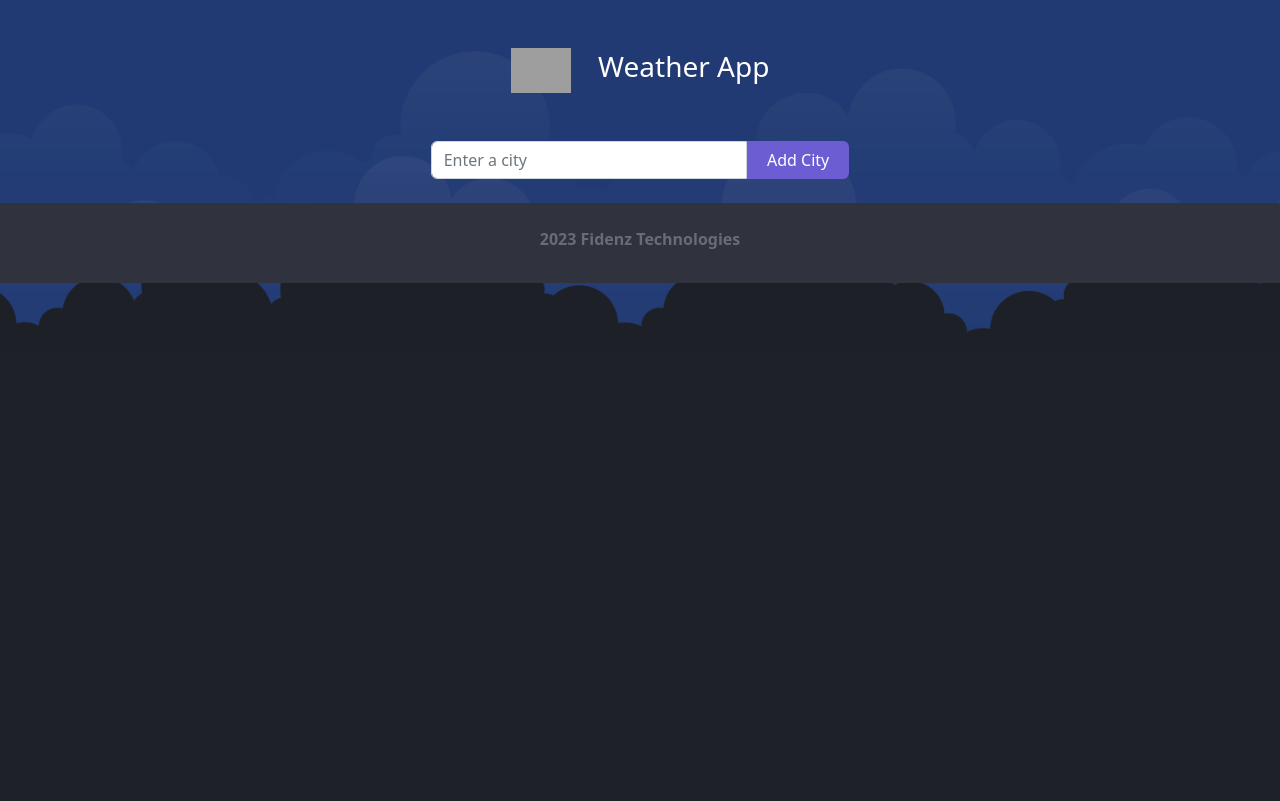
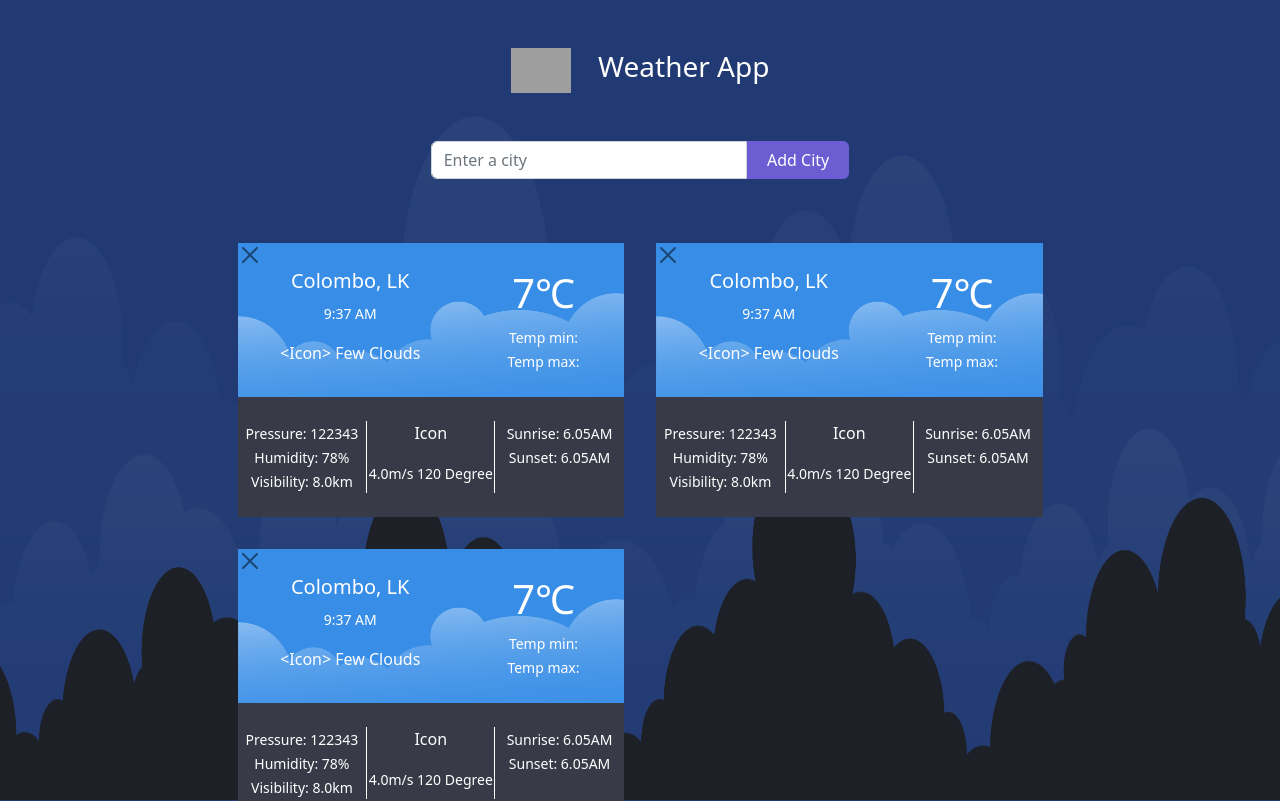
Before and after one commit to ashenJay07/Weather-App-Frontend-Assignment, a React (Create React App) app in the folder frontend/: page / in a window 1280 px wide. Shown: the top 801 px of the page. Built offline with nearby package versions, Linux system fonts and the light colour scheme; grey boxes are pictures that could not be loaded.

Commit message:
Implemented weather card.

```diff
--- a/frontend/package.json
+++ b/frontend/package.json
@@ -9,6 +9,7 @@
     "bootstrap": "^5.2.3",
     "react": "^18.2.0",
     "react-dom": "^18.2.0",
+    "react-icons": "^4.8.0",
     "react-scripts": "5.0.1",
     "web-vitals": "^2.1.4"
   },
--- a/frontend/public/index.html
+++ b/frontend/public/index.html
@@ -11,6 +11,22 @@
 
     <link rel="manifest" href="%PUBLIC_URL%/manifest.json" />
 
+    <script
+      src="https://cdn.jsdelivr.net/npm/bootstrap@5.2.3/dist/js/bootstrap.bundle.min.js"
+      integrity="sha384-kenU1KFdBIe4zVF0s0G1M5b4hcpxyD9F7jL+jjXkk+Q2h455rYXK/7HAuoJl+0I4"
+      crossorigin="anonymous"
+    ></script>
+    <script
+      src="https://cdn.jsdelivr.net/npm/@popperjs/core@2.11.6/dist/umd/popper.min.js"
+      integrity="sha384-oBqDVmMz9ATKxIep9tiCxS/Z9fNfEXiDAYTujMAeBAsjFuCZSmKbSSUnQlmh/jp3"
+      crossorigin="anonymous"
+    ></script>
+    <script
+      src="https://cdn.jsdelivr.net/npm/bootstrap@5.2.3/dist/js/bootstrap.min.js"
+      integrity="sha384-cuYeSxntonz0PPNlHhBs68uyIAVpIIOZZ5JqeqvYYIcEL727kskC66kF92t6Xl2V"
+      crossorigin="anonymous"
+    ></script>
+
     <title>Weather App</title>
   </head>
   <body>
--- a/frontend/src/App.css
+++ b/frontend/src/App.css
@@ -36,3 +36,28 @@ body {
   color: #6a6c73;
   font-weight: bold;
 }
+
+.weather-card .dark {
+  background-color: #383b47;
+}
+
+.weather-card .dark .custom-border {
+  border-color: white;
+  border: 1px solid;
+  border-top: 0;
+  border-bottom: 0;
+}
+
+.weather-card .card-view {
+  background-color: #388ee7;
+  background-image: url("../public/resources/card-background.png");
+  background-repeat: no-repeat;
+  background-size: 100% auto;
+}
+
+@media (min-width: 992px) {
+  .render-card {
+    display: flex;
+    flex-wrap: wrap;
+  }
+}
--- a/frontend/src/App.js
+++ b/frontend/src/App.js
@@ -2,12 +2,24 @@ import "./App.css";
 import SearchBar from "./components/dashboard/searchBar";
 import Footer from "./components/layout/footer";
 import Header from "./components/layout/header";
+import WeatherCard from "./components/weather/weatherCard";
 
 function App() {
   return (
     <div className="App">
       <Header />
       <SearchBar />
+
+      <div className="container mt-5">
+        <div className="col-sm-9 " style={{ margin: "auto" }}>
+          <div className="render-card">
+            <WeatherCard />
+            <WeatherCard />
+            <WeatherCard />
+          </div>
+        </div>
+      </div>
+
       <Footer />
     </div>
   );
--- /dev/null
+++ b/frontend/src/components/weather/weatherCard.jsx
@@ -0,0 +1,50 @@
+const WeatherCard = () => {
+  return (
+    <div className="col-sm-6 weather-card">
+      <div className="m-3">
+        <div className="d-flex flex-wrap card-view pb-4">
+          <div className="col-12">
+            <button type="button" class="btn-close" aria-label="Close"></button>
+          </div>
+          <div className="col-7 mt-0 text-center">
+            <div className="col-12">
+              <h5>Colombo, LK</h5>
+              <small>9:37 AM</small>
+            </div>
+            <div className="col-12 mt-3">{`<Icon> `}Few Clouds</div>
+          </div>
+          <div className="col-5 text-center">
+            <div>
+              <h1>7&#8451;</h1>
+            </div>
+            <div>
+              <small>Temp min: </small>
+              <br />
+              <small>Temp max: </small>
+            </div>
+          </div>
+        </div>
+        <div className="dark d-flex py-4">
+          <div className="col-4 text-center">
+            <small>Pressure: 122343</small>
+            <br />
+            <small>Humidity: 78%</small>
+            <br />
+            <small>Visibility: 8.0km</small>
+          </div>
+          <div className="col-4 text-center custom-border">
+            <p>Icon</p>
+            <small>4.0m/s 120 Degree</small>
+          </div>
+          <div className="col-4 text-center">
+            <small>Sunrise: 6.05AM</small>
+            <br />
+            <small>Sunset: 6.05AM</small>
+          </div>
+        </div>
+      </div>
+    </div>
+  );
+};
+
+export default WeatherCard;
--- a/frontend/src/index.js
+++ b/frontend/src/index.js
@@ -4,6 +4,8 @@ import "./index.css";
 import App from "./App";
 
 import "bootstrap/dist/css/bootstrap.css";
+import "bootstrap/dist/js/bootstrap";
+import "bootstrap/js/dist/modal";
 
 const root = ReactDOM.createRoot(document.getElementById("root"));
 root.render(
```
Also changed, not shown: frontend/public/resources/card-background.png (added), 1 other file (tests, documents, lock files or other folders).
